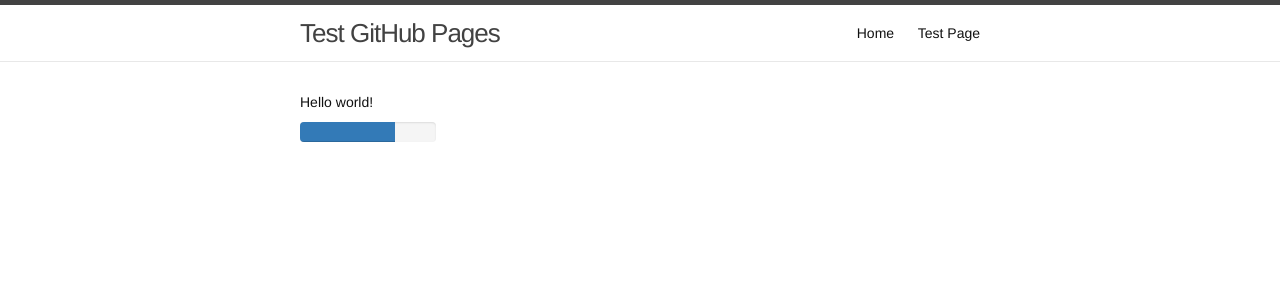
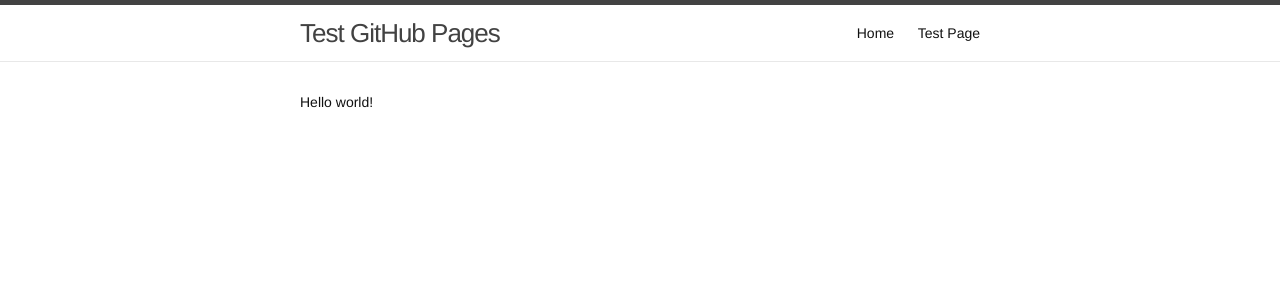
Before and after one commit to lmelling/test-gh-pages, a Jekyll site: the page built from index.md, in a window 1280 px wide. Shown: the top 300 px of the page. Built offline with Jekyll 4.4.1, drawn with Linux system fonts in a browser that asks for light colours.

Commit message:
minor cleanup

```diff
--- a/_includes/header.html
+++ b/_includes/header.html
@@ -16,7 +16,7 @@
       <div class="trigger">
         {% for p in site.pages %}
           {% if p.title %}
-          <a class="page-link" href="{{ p.url | prepend: site.baseurl}}">{{ p.title | escape }}</a>
+            <a class="page-link" href="{{ p.url | prepend: site.baseurl}}">{{ p.title | escape }}</a>
           {% endif %}
         {% endfor %}
       </div>
--- a/assets/main.scss
+++ b/assets/main.scss
@@ -3,7 +3,7 @@
 ---
 @charset "utf-8";
 
-// Our variables
+// Minima theme variables
 $base-font-family: "Helvetica Neue", Helvetica, Arial, sans-serif;
 $base-font-size:   16px;
 $base-font-weight: 400;
@@ -41,6 +41,7 @@ $on-laptop:        800px;
 @import "minima";
 @import "bootstrap";
 
+// Override link text-decoration on hover
 a {
   color: $brand-color;
   text-decoration: none;
--- a/index.md
+++ b/index.md
@@ -3,10 +3,3 @@ layout: default
 title: Home
 ---
 Hello world!
-
-<div class="progress" style="width:20%">
-  <div class="progress-bar" role="progressbar" aria-valuenow="70"
-  aria-valuemin="0" aria-valuemax="100" style="width:70%">
-    <span class="sr-only">70% Complete</span>
-  </div>
-</div>
```
